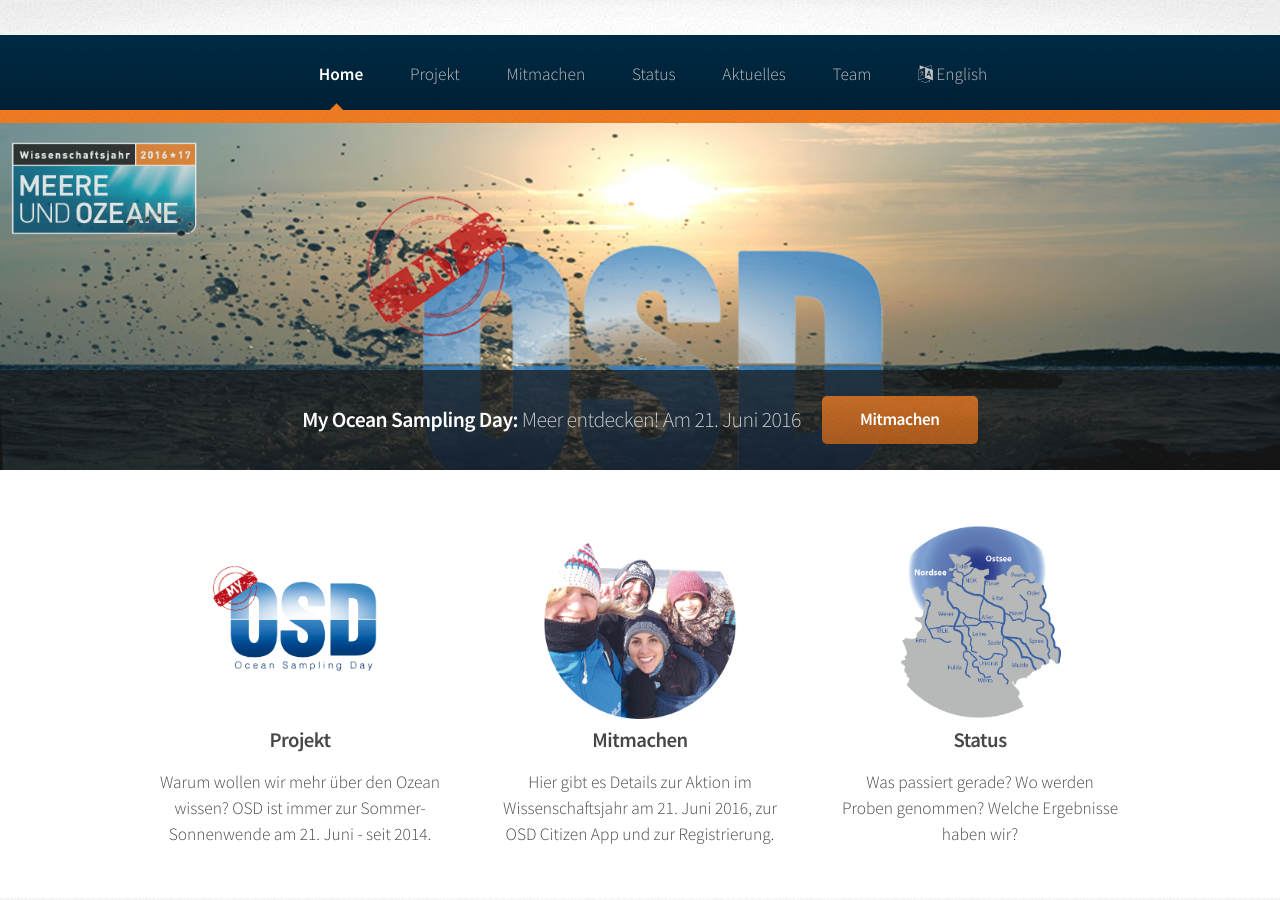
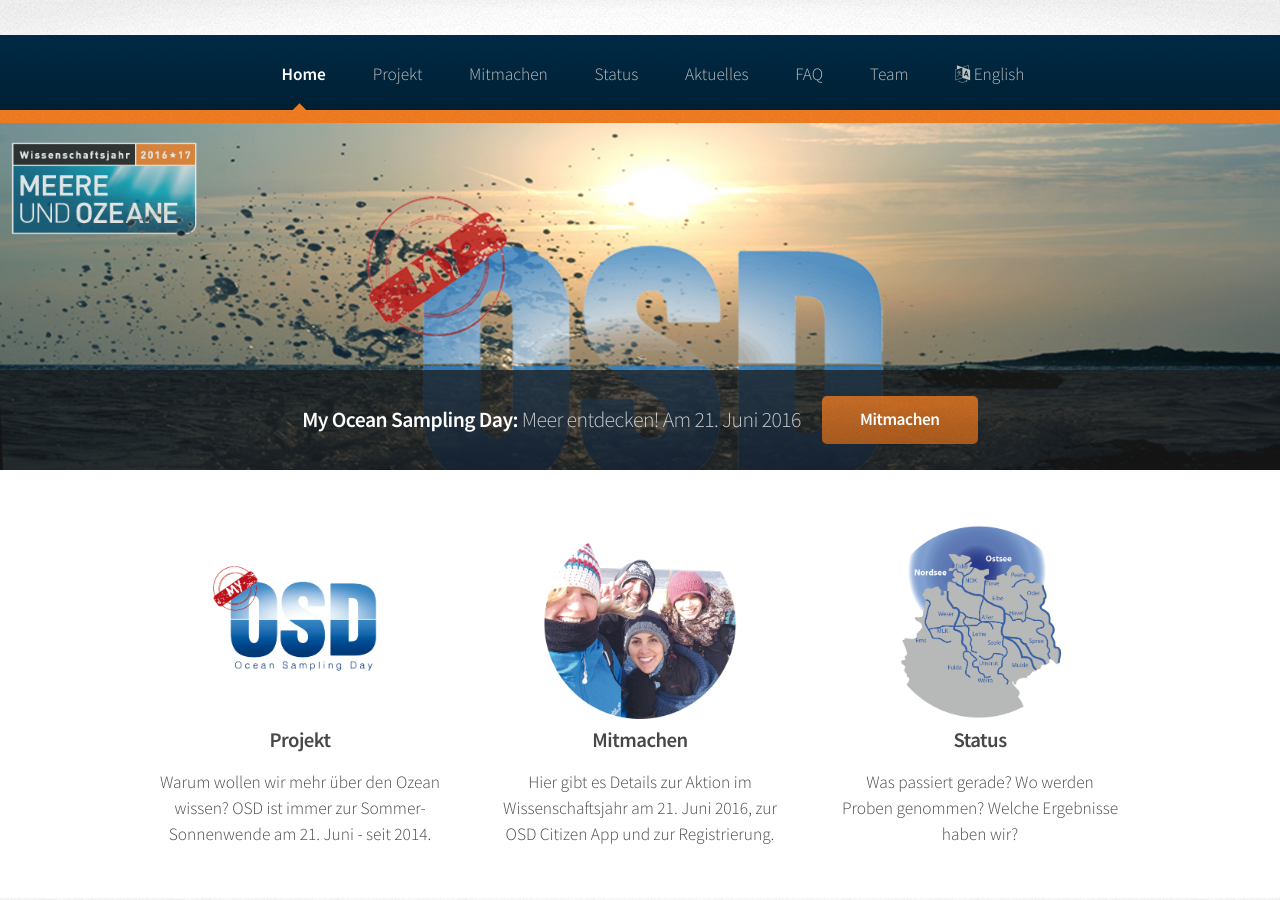
Before and after one commit to myosd/myosd.github.io, a Jekyll site: the page built from index.html, in a window 1280 px wide and 900 px high. Built offline with Jekyll 4.4.1, drawn with Linux system fonts in a browser that asks for light colours.

Commit message:
try to add faq to header

```diff
--- a/_includes/header.html
+++ b/_includes/header.html
@@ -77,6 +77,7 @@
 							<li {% if current[1] == 'mitmachen' %}class="current"{% endif %}><a href="{{ site.baseurl }}/mitmachen">Mitmachen</a></li>
 							<li {% if current[1] == 'status' %}class="current"{% endif %}><a href="{{ site.baseurl }}/status">Status</a></li>
                             <li {% if current[1] == 'aktuelles' %}class="current"{% endif %}><a href="{{ site.baseurl }}/aktuelles">Aktuelles</a></li>
+                            <li {% if current[1] == 'faq' %}class="current"{% endif %}><a href="{{ site.baseurl }}/faq">FAQ</a></li>
 							<li {% if current[1] == 'team' %}class="current"{% endif %}><a href="{{ site.baseurl }}/team">Team</a></li>
                             <li {% if current[1] == 'en' %}class="current"{% endif %}><a href="https://www.microb3.eu/myosd" class="icon fa-language"><span class="label">English</span> English</a></li>
 
```
